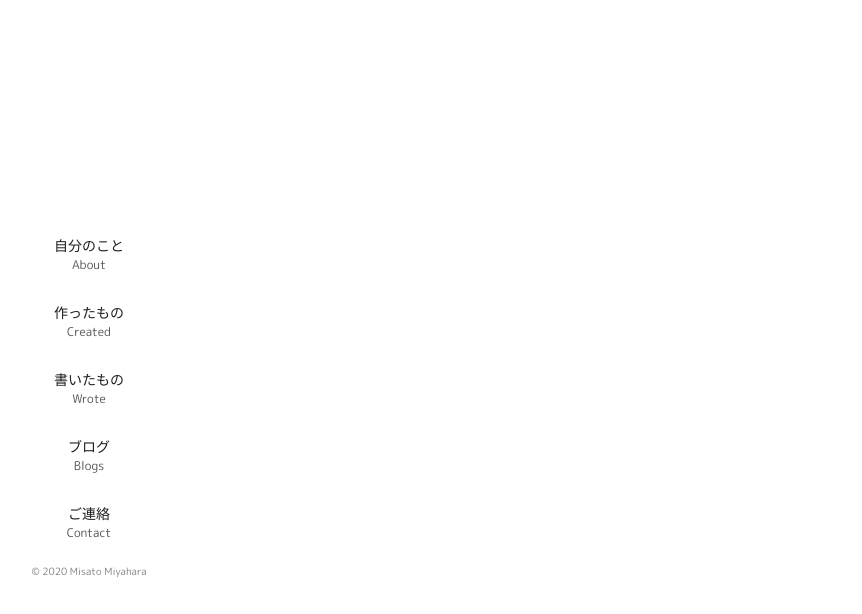
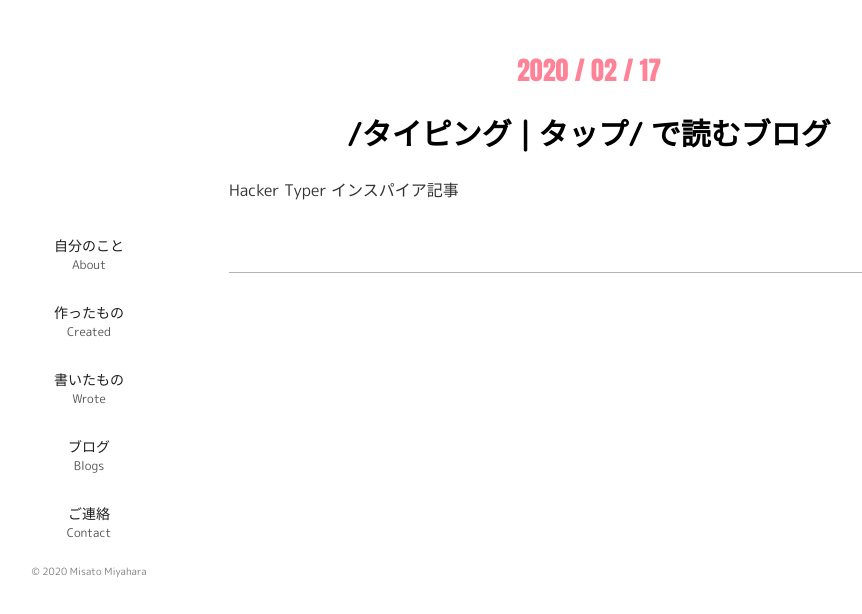
Before and after one commit to mi-miya/for-misato-fans, a Nuxt app: page /blogs in a window 1280 px wide. Shown: the top 614 px of the page, without its empty margins (151-1013 px from the left). Built offline with nearby package versions, Linux system fonts and the light colour scheme; a web font is replaced by a local one.

Commit message:
コンパイル時のパス変更

```diff
--- a/assets/json/blogs.json
+++ b/assets/json/blogs.json
@@ -2,5 +2,10 @@
 	"tag": [
 	],
 	"blogs": [
+		{
+			"id": "2020-02-17-01",
+			"title": "/タイピング | タップ/ で読むブログ",
+			"description": "Hacker Typer インスパイア記事"
+		}
 	]
 }
--- a/nuxt.config.js
+++ b/nuxt.config.js
@@ -1,3 +1,9 @@
+const routerBase = process.env.DEPLOY_ENV === 'GH_PAGES' ? {
+  router: {
+    base: 'https://for-misato-fans.ml/'
+  }
+} : {}
+
 export default {
   mode: 'universal',
   /*
@@ -14,9 +20,7 @@ export default {
       { rel: 'icon', type: 'image/x-icon', href: '/favicon.ico' }
     ]
   },
-  router: {
-    base: 'https://for-misato-fans.ml/'
-  },
+  ...routerBase,
   /*
   ** Customize the progress-bar color
   */
--- a/package.json
+++ b/package.json
@@ -10,7 +10,9 @@
     "start": "nuxt start",
     "generate": "nuxt generate",
     "lint": "eslint --ext .js,.vue --ignore-path .gitignore .",
-    "deploy": "push-dir --dir=dist --branch=gh-pages --cleanup"
+    "deploy": "push-dir --dir=dist --branch=gh-pages --cleanup",
+    "build:gh-pages": "DEPLOY_ENV=GH_PAGES nuxt build",
+    "generate:gh-pages": "DEPLOY_ENV=GH_PAGES nuxt generate"
   },
   "dependencies": {
     "nuxt": "^2.0.0"
```
Also changed, not shown: pages/blogs/2020-02-17-01.vue (renamed from pages/blogs/2020021701.vue).
